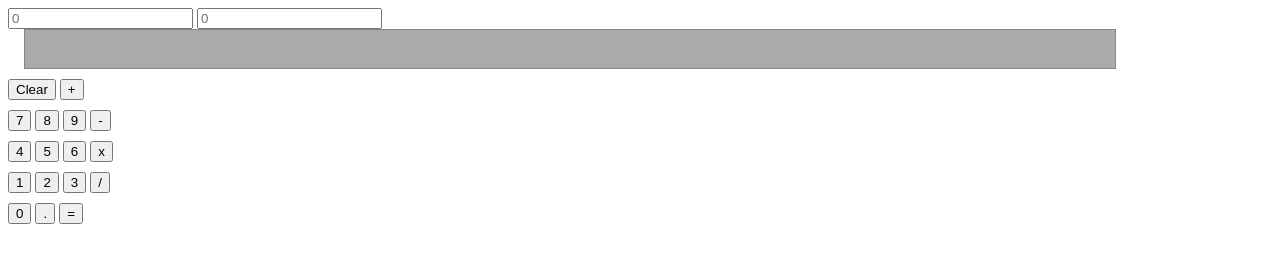
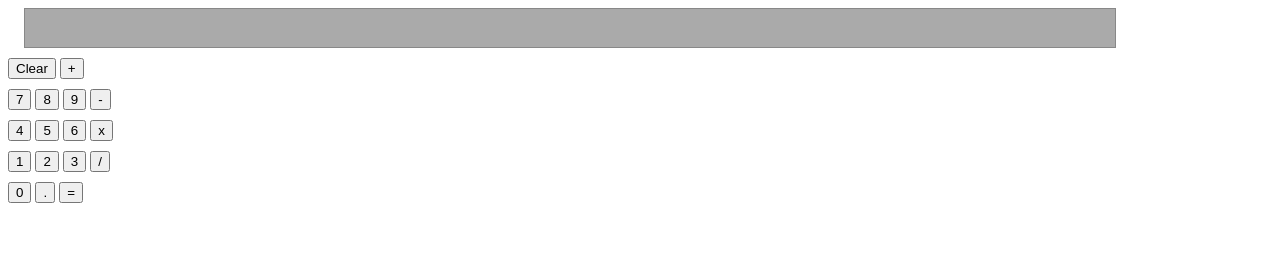
Before and after one commit to Polygeekism/weekend-project-2, a website: page public/index.html in a window 1280 px wide. Drawn offline with Linux system fonts and the light colour scheme.

Commit message:
deleted input boxes that are long useless.

```diff
--- a/public/index.html
+++ b/public/index.html
@@ -10,10 +10,6 @@
 
 <body>
     <div id='background'>
-        <div id='inputFields'>
-            <input id='firstNumber' type='number' placeholder='0'>
-            <input id='secondNumber' type='number' placeholder='0'>
-        </div>
         <div id='displayResults'></div>
         <div id="main">
             <div class="rows">
```
